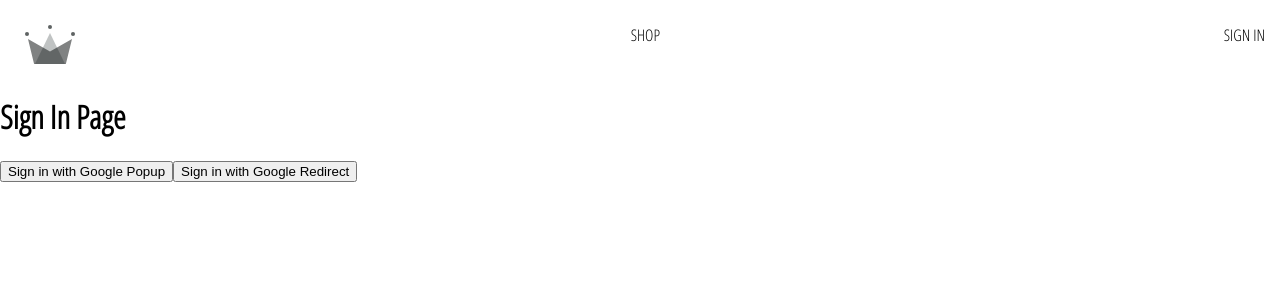
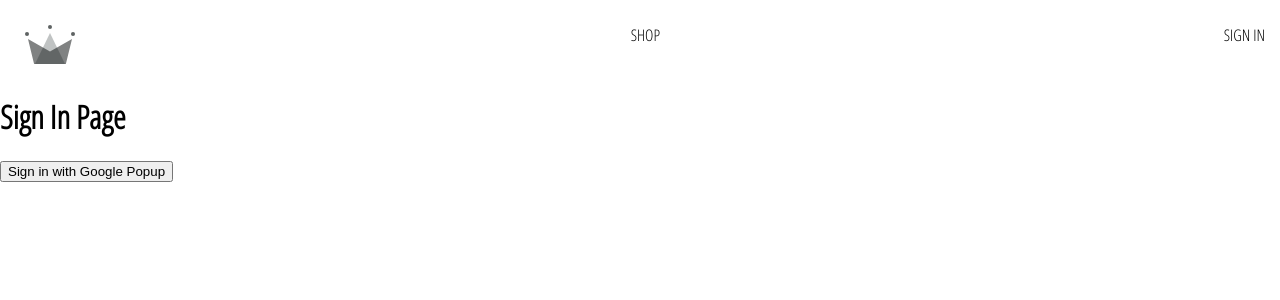
Before and after one commit to isabellepotvin/crwn-clothing, a React (Create React App) app: page /sign-in in a window 1280 px wide. Shown: the top 300 px of the page. Built offline with nearby package versions, Linux system fonts and the light colour scheme.

Commit message:
remove sign in with google redirect button

```diff
--- a/src/routes/sign-in/sign-in.component.jsx
+++ b/src/routes/sign-in/sign-in.component.jsx
@@ -1,17 +1,6 @@
-import { useEffect } from "react";
-import { getRedirectResult } from 'firebase/auth'
-
-import { auth, signInWithGooglePopup, signInWithGoogleRedirect, createUserDocumentFromAuth } from "../../utils/firebase/firebase.utils";
+import { signInWithGooglePopup, createUserDocumentFromAuth } from "../../utils/firebase/firebase.utils";
 
 const SignIn = () => {
-
-    useEffect( async () => {
-        const response = await getRedirectResult(auth);
-
-        if (response) {
-            const userDocRef = await createUserDocumentFromAuth(response.user);
-        }
-    }, []);
 
     const logGoogleUser = async () => {
         const { user } = await signInWithGooglePopup();
@@ -24,9 +13,6 @@ const SignIn = () => {
             <button onClick={logGoogleUser}>
                 Sign in with Google Popup
             </button>
-            <button onClick={signInWithGoogleRedirect}>
-                Sign in with Google Redirect
-            </button>
         </div>
     );
 };
```
